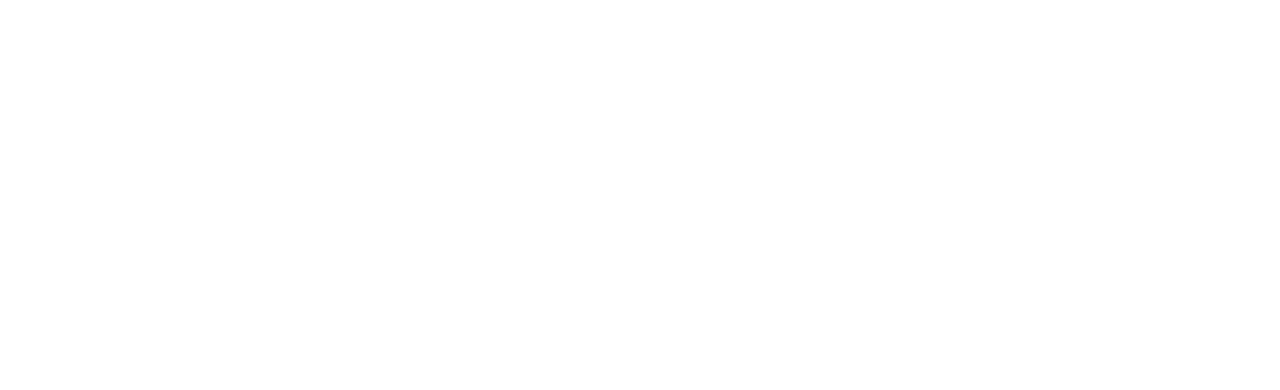
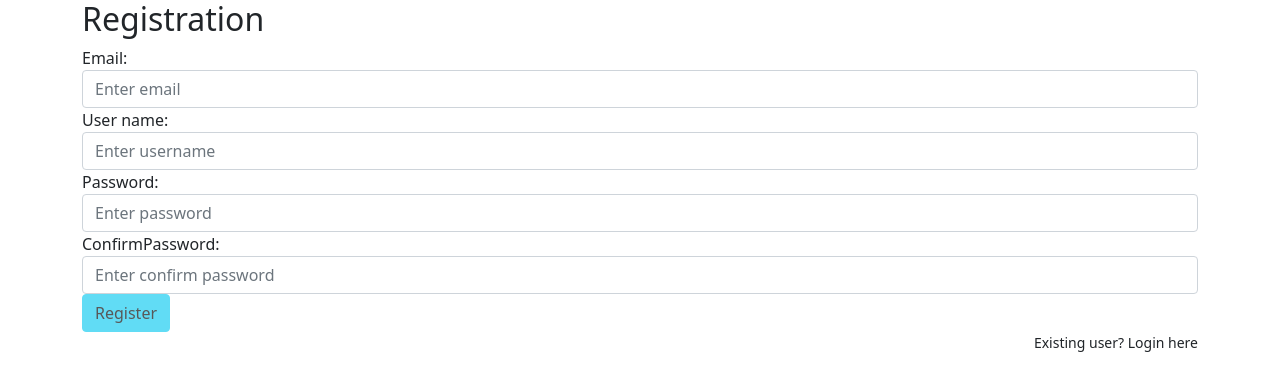
Before and after one commit to Septi9/adopt.it, an Angular app in the folder frontend/adoptit-front/: page /registration in a window 1280 px wide. Before the commit this address led to /. Shown: the top 390 px of the page. Built offline with nearby package versions, Linux system fonts and the light colour scheme.

Commit message:
frontend register and login step 2

```diff
--- a/frontend/adoptit-front/src/app/app-routing.module.ts
+++ b/frontend/adoptit-front/src/app/app-routing.module.ts
@@ -2,10 +2,13 @@
 import { RouterModule, Routes } from '@angular/router';
 import {LoginComponent} from "./login/login.component";
 import {LoginsuccessComponent} from "./loginsuccess/loginsuccess.component";
+import {RegistrationComponent} from "./registration/registration.component";
 
 const routes: Routes = [
   {path:'',component:LoginComponent},
-  {path:'loginsuccess',component:LoginsuccessComponent}
+  {path:'loginsuccess',component:LoginsuccessComponent},
+  {path:'registration',component:RegistrationComponent},
+  {path:'login',component:LoginComponent}
 ];
 
 @NgModule({
--- a/frontend/adoptit-front/src/app/login/login.component.html
+++ b/frontend/adoptit-front/src/app/login/login.component.html
@@ -1,19 +1,30 @@
-<p>login works!</p>
 <div class="container">
-  <h2>Vertical (basic) form</h2>
+  <h2>Login</h2>
   <form #loginform="ngForm" (ngSubmit)="loginUser()">
+    {{loginform.form.valid}}
     <small class="text-danger">{{msg}}</small>
     <div class="form-group">
       <label for="email">Email:</label>
-      <input type="email" class="form-control" placeholder="Enter email" name="email" [(ngModel)]="user.emailId">
+      <input type="email" class="form-control" placeholder="Enter email" name="email" [(ngModel)]="user.emailId" #email="ngModel" required pattern="^\w+@[a-zA-Z_]+?\.[a-zA-Z]{2,3}$"
+      [class.is-invalid]="email.invalid && email.touched"
+      >
+<!--      <small class="text-danger" [class.d-none]="email.valid || email.untouched">Email Id is required field</small>-->
+      <div *ngIf="email.errors && (email.invalid && email.touched)">
+        <small class="text-danger" *ngIf="email.errors?.['required']">Email Id is required field</small>
+        <small class="text-danger" *ngIf="email.errors?.['pattern']">Enter the valid emailId</small>
+      </div>
     </div>
     <div class="form-group">
       <label for="pwd">Password:</label>
-      <input type="password" class="form-control" placeholder="Enter password" name="accountPassword" [(ngModel)]="user.accountPassword">
+      <input type="password" class="form-control" placeholder="Enter password" name="accountPassword" [(ngModel)]="user.accountPassword" #password="ngModel" required
+             [class.is-invalid]="password.invalid && password.touched"
+      >
+      <small class="text-danger" [class.d-none]="password.valid || password.untouched">password is required field</small>
     </div>
     <div class="checkbox">
       <label><input type="checkbox" name="remember"> Remember me</label>
     </div>
-    <button type="submit" class="btn btn-info">Login</button>
+    <button [disabled]="loginform.form.invalid" type="submit" class="btn btn-info">Login</button>
   </form>
+  <small class="float-end" [routerLink]="['/registration']">New user? Register here</small>
 </div>
--- a/frontend/adoptit-front/src/app/login/login.component.ts
+++ b/frontend/adoptit-front/src/app/login/login.component.ts
@@ -32,4 +32,8 @@
     )
   }
 
+  gotoregistration() {
+    this._router.navigate(['/registration']);
+  }
+
 }
--- a/frontend/adoptit-front/src/app/registration.service.ts
+++ b/frontend/adoptit-front/src/app/registration.service.ts
@@ -13,4 +13,8 @@
   public loginUserFromRemote(user :User):Observable<any> {
     return this._http.post<any>("http://localhost:8080/login", user)
   }
+
+  public registerUserFromRemote(user :User):Observable<any> {
+    return this._http.post<any>("http://localhost:8080/registeruser", user)
+  }
 }
--- a/frontend/adoptit-front/src/app/registration/registration.component.html
+++ b/frontend/adoptit-front/src/app/registration/registration.component.html
@@ -1 +1,43 @@
-<p>registration works!</p>
+<div class="container">
+  <h2>Registration</h2>
+  <form #registerform="ngForm" (ngSubmit)="registerUser()">
+    <small class="text-danger">{{msg}}</small>
+    <div class="form-group">
+      <label for="email">Email:</label>
+      <input type="email" class="form-control" placeholder="Enter email" name="email" [(ngModel)]="user.emailId" #email="ngModel" required pattern="^\w+@[a-zA-Z_]+?\.[a-zA-Z]{2,3}$"
+             [class.is-invalid]="email.invalid && email.touched"
+      >
+      <div *ngIf="email.errors && (email.invalid && email.touched)">
+        <small class="text-danger" *ngIf="email.errors?.['required']">Email Id is required field</small>
+        <small class="text-danger" *ngIf="email.errors?.['pattern']">Enter the valid emailId</small>
+      </div>
+    </div>
+
+    <div class="form-group">
+      <label for="username">User name:</label>
+      <input type="text" class="form-control" placeholder="Enter username" name="username" [(ngModel)]="user.userName" #userName="ngModel" required
+             [class.is-invalid]="userName.invalid && userName.touched"
+      >
+      <small class="text-danger" [class.d-none]="userName.valid || userName.untouched">User Name is required field</small>
+    </div>
+
+    <div class="form-group">
+      <label for="pwd">Password:</label>
+      <input type="password" class="form-control" placeholder="Enter password" name="accountPassword" [(ngModel)]="user.accountPassword" #accountPassword="ngModel" required
+             [class.is-invalid]="accountPassword.invalid && accountPassword.touched"
+      >
+      <small class="text-danger" [class.d-none]="accountPassword.valid || accountPassword.untouched">password is required field</small>
+    </div>
+
+    <div class="form-group">
+      <label for="pwd">ConfirmPassword:</label>
+      <input type="password" class="form-control" placeholder="Enter confirm password" name="caccountPassword" (ngModel)="user.accountPassword" #caccountPassword="ngModel" required
+             [class.is-invalid]="caccountPassword.invalid && caccountPassword.touched"
+      >
+      <small class="text-danger" [class.d-none]="(caccountPassword.value == accountPassword.value) || caccountPassword.untouched">password and confirm password must be the same</small>
+    </div>
+
+    <button [disabled]="registerform.form.invalid" type="submit" class="btn btn-info">Register</button>
+  </form>
+  <small class="float-end btextual" [routerLink]="['/login']">Existing user? Login here</small>
+</div>
--- a/frontend/adoptit-front/src/app/registration/registration.component.ts
+++ b/frontend/adoptit-front/src/app/registration/registration.component.ts
@@ -1,4 +1,8 @@
 import { Component, OnInit } from '@angular/core';
+import { User } from '../user';
+import { RegistrationService } from '../registration.service';
+import { Router } from '@angular/router';
+
 
 @Component({
   selector: 'app-registration',
@@ -7,9 +11,25 @@
 })
 export class RegistrationComponent implements OnInit {
 
-  constructor() { }
+  user = new User();
+  msg='';
+
+  constructor(private _service : RegistrationService, private _router : Router) { }
 
   ngOnInit(): void {
   }
 
+  registerUser() {
+    this._service.registerUserFromRemote(this.user).subscribe(
+      data => {
+        console.log("response recieved");
+        this.msg = "Registration successful";
+      },
+      error => {
+        console.log("exception occured");
+        this.msg = error.error;
+      }
+    )
+  }
+
 }
```
